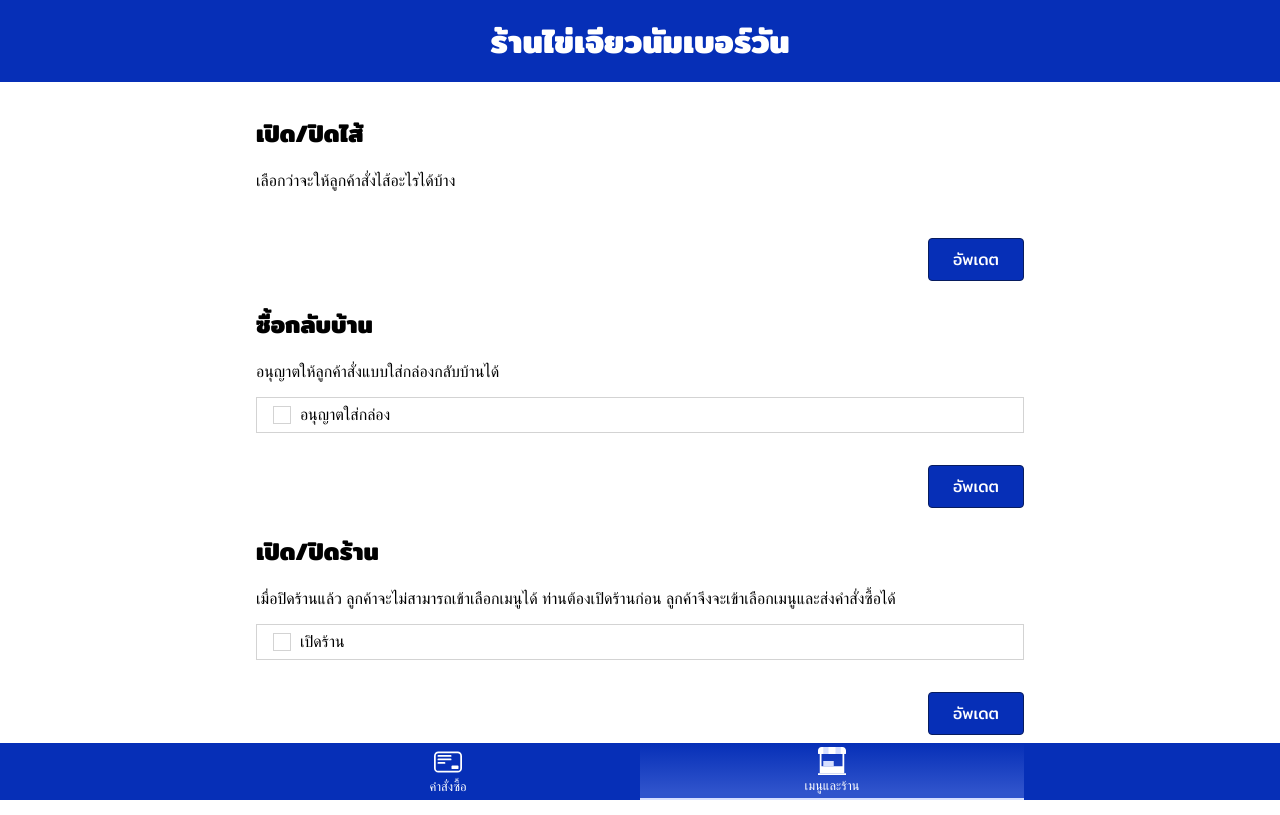
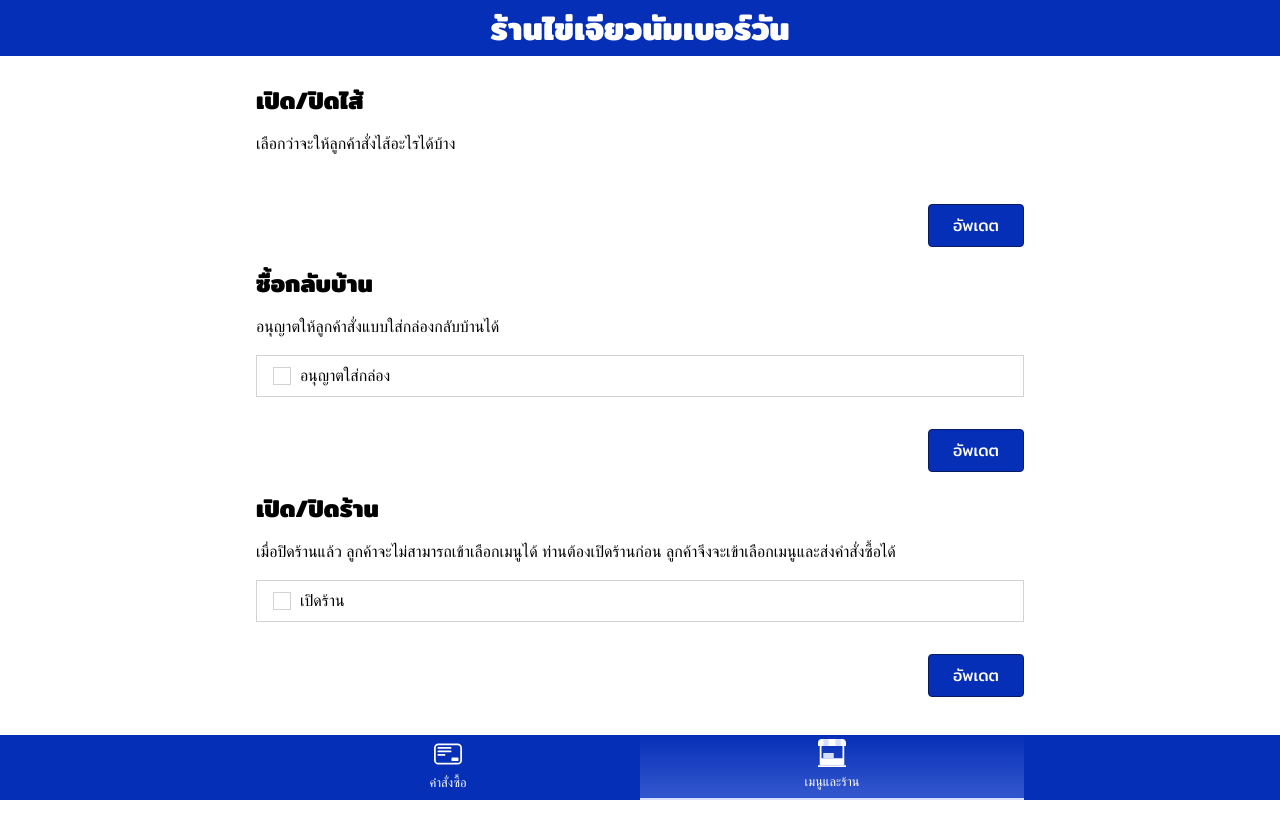
Before and after one commit to NaiNonTH/TheKaijeawProject, a Django app: page /restaurant/menus in a window 1280 px wide. Run offline with Django 5.2, Linux system fonts and the light colour scheme; data that the repository does not hold is empty.

```diff
--- a/orders/static/main.css
+++ b/orders/static/main.css
@@ -6,6 +6,7 @@
 
 html {
     font-family: "Noto Sans Thai Looped", sans-serif;
+    line-height: 1.5rem;
 }
 
 :first-child {
```
